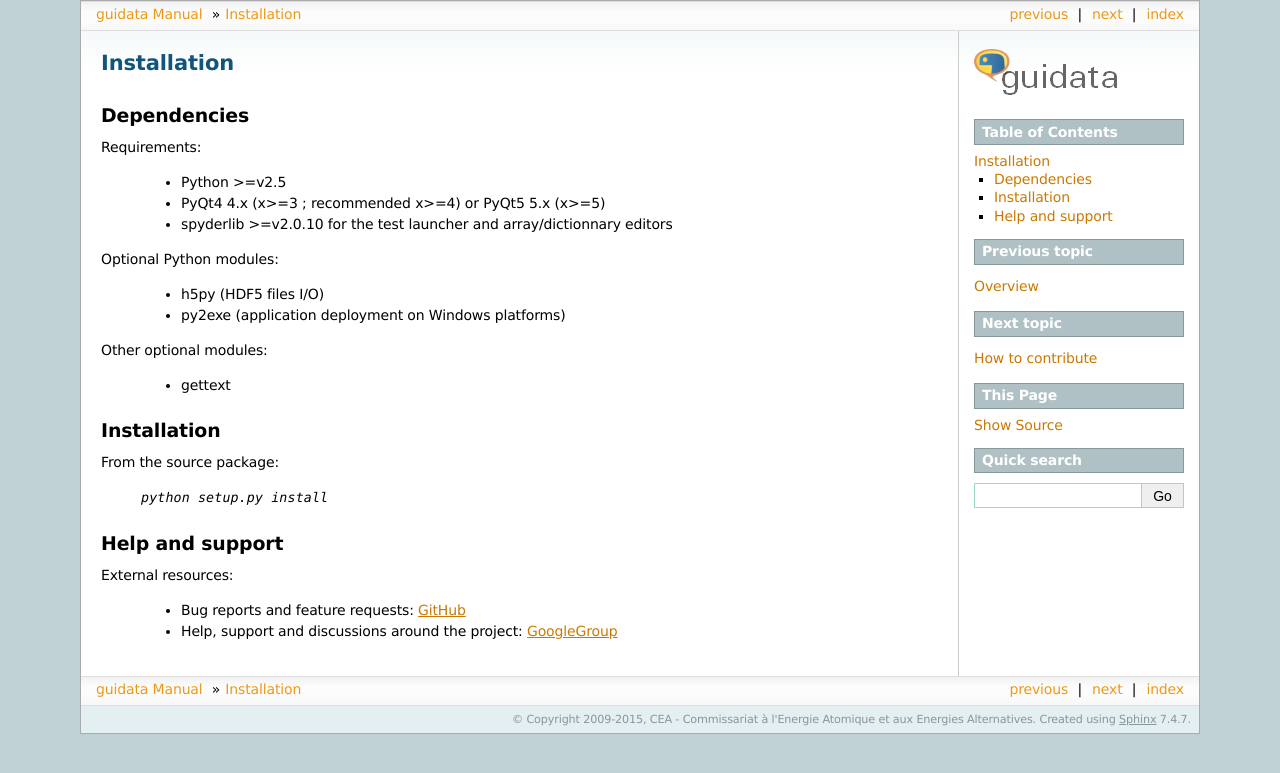
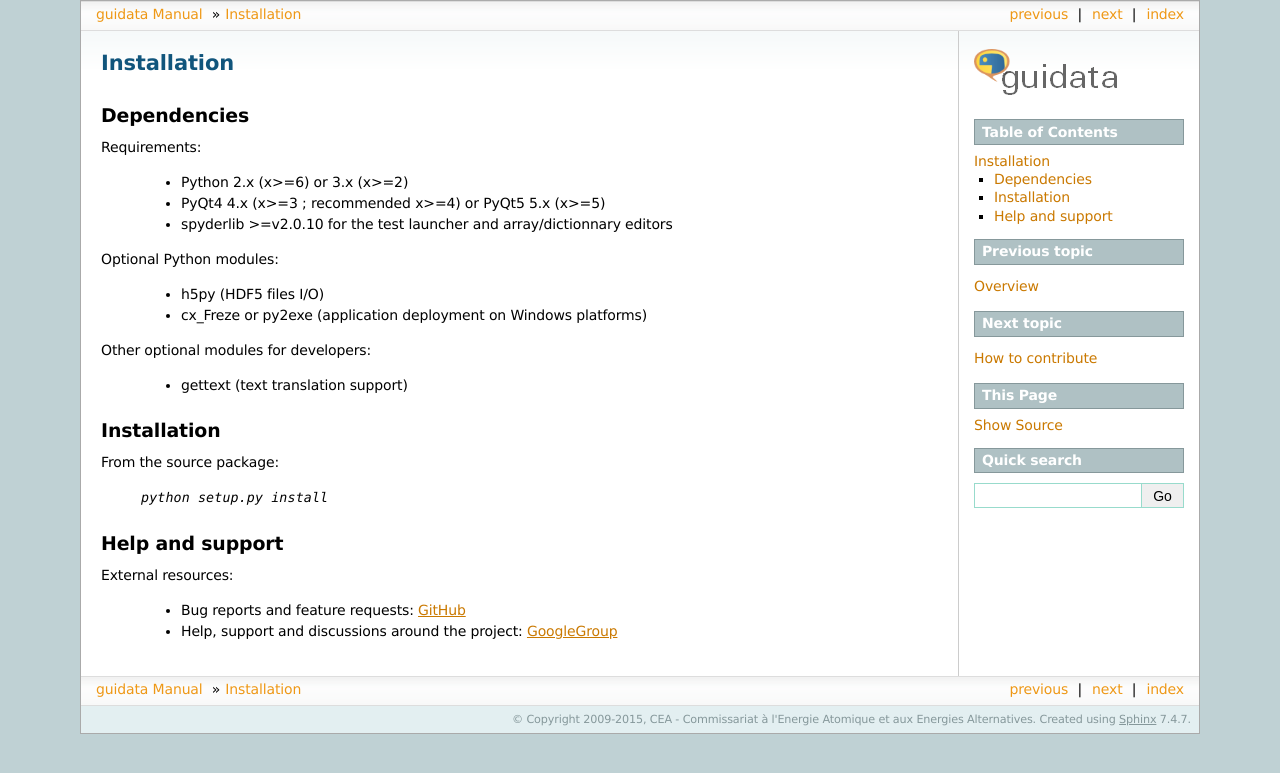
Before and after one commit to PlotPyStack/guidata, a Sphinx documentation site: the page built from doc/installation.rst, in a window 1280 px wide. Shown: the top 773 px of the page. Built offline with Sphinx 7.4.7, drawn with Linux system fonts in a browser that asks for light colours.

```diff
--- a/doc/installation.rst
+++ b/doc/installation.rst
@@ -6,18 +6,18 @@ Dependencies
 
 Requirements:
 
-    * Python >=v2.5
+    * Python 2.x (x>=6) or 3.x (x>=2)
     * PyQt4 4.x (x>=3 ; recommended x>=4) or PyQt5 5.x (x>=5)
     * spyderlib >=v2.0.10 for the test launcher and array/dictionnary editors
 
 Optional Python modules:
 
     * h5py (HDF5 files I/O)
-    * py2exe (application deployment on Windows platforms)
+    * cx_Freze or py2exe (application deployment on Windows platforms)
 
-Other optional modules:
+Other optional modules for developers:
 
-    * gettext
+    * gettext (text translation support)
 
 Installation
 ------------
--- a/guidata/__init__.py
+++ b/guidata/__init__.py
@@ -9,9 +9,11 @@ dataset editing and display. It also provides helpers and application
 development tools for PyQt.
 
 External resources:
+    * Python Package Index: `PyPI`_
     * Bug reports and feature requests: `GitHub`_
     * Help, support and discussions around the project: `GoogleGroup`_
 
+.. _PyPI: https://pypi.python.org/pypi/guidata
 .. _GitHub: https://github.com/PierreRaybaut/guidata
 .. _GoogleGroup: http://groups.google.fr/group/guidata_guiqwt
 """
```
Also changed, not shown: 1 other file.
